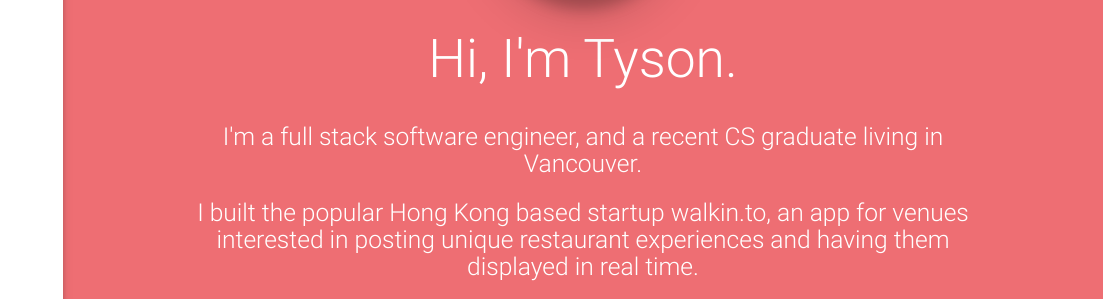
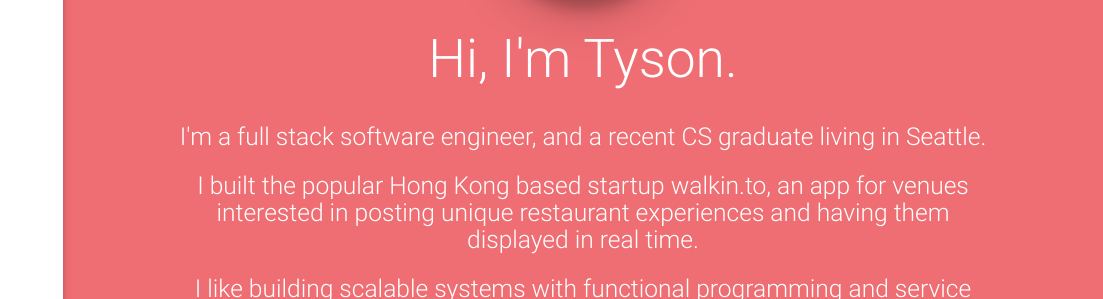
Before and after one commit to tabruhn/tabruhn.github.io, a website: page index.html in a window 1280 px wide. Shown: the part 203-502 px from the top of the page, 177-1280 px from the left. Drawn offline with nearby package versions, Linux system fonts and the light colour scheme.

Commit message:
update location

```diff
--- a/index.html
+++ b/index.html
@@ -67,7 +67,7 @@
           <div class='row center'>
             <img class="circle responsive-img z-depth-3" src="images/tyson.png" alt="Tyson Bruhn">
             <h2 class ="header col s12 light center">Hi, I'm Tyson. </h4>
-            <h5 class ="header col s12 light center">I'm a full stack software engineer, and a recent CS graduate living in Vancouver. </h5>
+            <h5 class ="header col s12 light center">I'm a full stack software engineer, and a recent CS graduate living in Seattle. </h5>
             <h5 class ="header col s12 light center">I built the popular Hong Kong based startup walkin.to, an app for venues interested in posting unique restaurant experiences and having them displayed in real time.</h5>
             <h5 class ="header col s12 light center">I like building scalable systems with functional programming and service oriented architecture. I am now considering junior/intermediate Scala and Javascript opportunities.</h5>
           </div>
```
